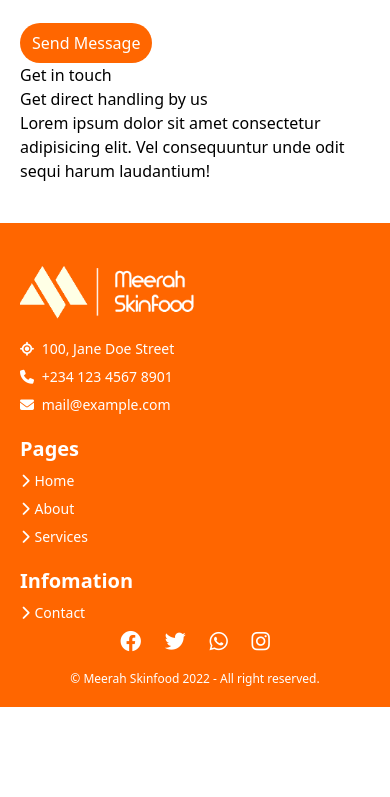
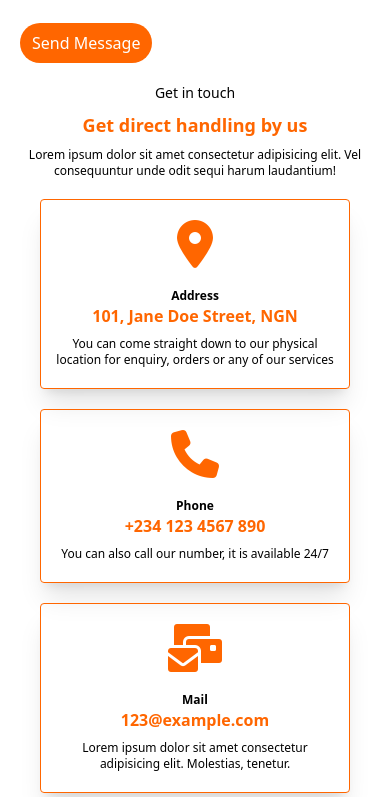
Before and after one commit to BoltUltra/beautyWebsite, a plain HTML site: page contact.html in a window 390 px wide. Shown: the part 967-1764 px from the top of the page. Before the commit the page ends 1674 px from the top, so only its background shows below. Drawn offline with Linux system fonts and the light colour scheme.

Commit message:
Finished with the contact section for both Mobile and Desktop View

```diff
--- a/contact.html
+++ b/contact.html
@@ -52,14 +52,14 @@
 
 		<section class="my-5 py-5">
 			<div class="space-y-5 md:grid md:grid-cols-2">
-				<div class="space-y-3 text-center md:text-left">
-					<h2 class="section-headings">Contact Us</h2>
-					<p>Contact Service for our customers</p>
+				<div class="space-y-3 md:space-y-0 text-center md:text-left">
+					<h2 class="text-lg">Contact Us</h2>
+					<p class="md:text-3xl md:text-primary md:font-bold md:mb-5">Contact Service for our customers</p>
 					<img src="./assets/consultation.png" alt="">
 				</div>
-				<div class="space-y-4 mt-5">
+				<div class="space-y-4 mt-5 md:pt-20">
 					<p class="italic text-primary font-light text-sm">We are available 24/7 to attend to you</p>
-					<form action="" method="post" class="space-y-5">
+					<form action="" method="post" class="space-y-5 md:space-y-10">
 						<input type="text" name="" id="" placeholder="Full name" class="input">
 						<input type="email" name="" id="" placeholder="Email address" class="input">
 						<textarea name="" id="" cols="" rows="10" placeholder="Your inquiry here" class="input"></textarea>
@@ -68,11 +68,35 @@
 				</div>
 			</div>
 
-			<div>
-				<p class="">Get in touch</p>
-				<p class="">Get direct handling by us</p>
-				<p class="">Lorem ipsum dolor sit amet consectetur adipisicing elit. Vel consequuntur unde odit sequi harum
+			<div class="text-center my-5 space-y-2">
+				<p class="text-sm">Get in touch</p>
+				<p class="font-bold text-lg md:text-2xl text-primary">Get direct handling by us</p>
+				<p class="text-xs">Lorem ipsum dolor sit amet consectetur adipisicing elit. Vel consequuntur unde odit sequi
+					harum
 					laudantium!</p>
+
+				<div class="mx-5 md:mx-24 md:grid md:grid-cols-3 gap-x-10">
+					<div class="contact-card">
+						<p class="text-primary mb-5"><i class="fas fa-location-dot fa-3x"></i></p>
+						<p class="text-xs font-semibold">Address</p>
+						<h4 class="font-bold text-primary">101, Jane Doe Street, NGN</h4>
+						<p class="text-xs mt-2">You can come straight down to our physical location for enquiry, orders or any of
+							our
+							services</p>
+					</div>
+					<div class="contact-card">
+						<p class="text-primary mb-5"><i class="fas fa-phone fa-3x"></i></p>
+						<p class="text-xs font-semibold">Phone</p>
+						<h4 class="font-bold text-primary">+234 123 4567 890</h4>
+						<p class="text-xs mt-2">You can also call our number, it is available 24/7</p>
+					</div>
+					<div class="contact-card">
+						<p class="text-primary mb-5"><i class="fas fa-envelopes-bulk fa-3x"></i></p>
+						<p class="text-xs font-semibold">Mail</p>
+						<h4 class="font-bold text-primary">123@example.com</h4>
+						<p class="text-xs mt-2">Lorem ipsum dolor sit amet consectetur adipisicing elit. Molestias, tenetur.</p>
+					</div>
+				</div>
 			</div>
 		</section>
 	</main>
--- a/src/style.css
+++ b/src/style.css
@@ -37,3 +37,7 @@
 .input {
   @apply border border-primary w-full rounded-lg p-2 focus:outline-none;
 }
+
+.contact-card {
+  @apply border rounded border-primary py-5 px-3 text-center mt-5 shadow-xl;
+}
```
Also changed, not shown: dist/app.css.
